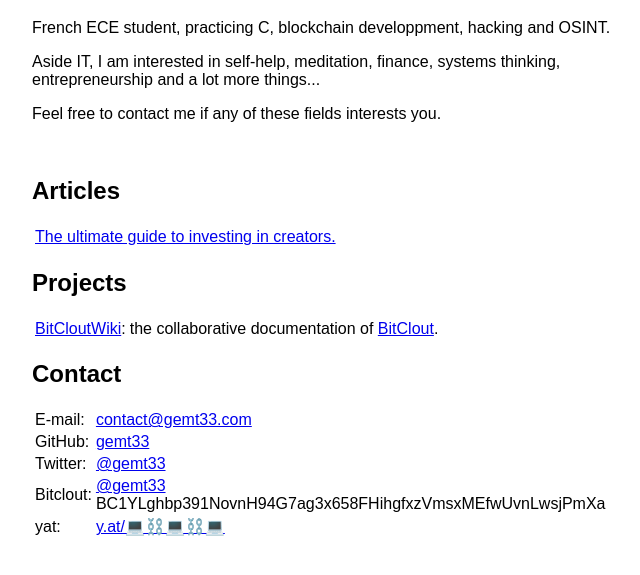
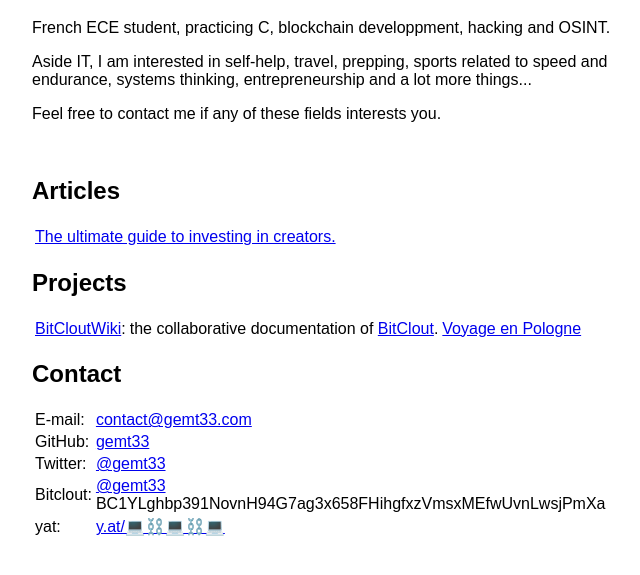
Before and after one commit to gemt33/gemt33.github.io, a plain HTML site: page index.html in a window 1280 px wide. Shown: the part 61-636 px from the top of the page, without its empty margins (308-948 px from the left). Drawn offline with Linux system fonts and the light colour scheme.

Commit message:
Update index.html

```diff
--- a/index.html
+++ b/index.html
@@ -41,7 +41,7 @@
 <h1>gemt&rsquo;s website</h1>
 
 <p>French ECE student, practicing C, blockchain developpment, hacking and OSINT.</p>
-  <p>Aside IT, I am interested in self-help, meditation, finance, systems thinking, entrepreneurship and a lot more things... </p>
+  <p>Aside IT, I am interested in self-help, travel, prepping, sports related to speed and endurance, systems thinking, entrepreneurship and a lot more things... </p>
     <p>Feel free to contact me if any of these fields interests you.</p>
 
 <br>
@@ -61,6 +61,7 @@
   <tr>
     <td><a href="https://bitcloutwiki.org" target="_blank" rel="noopener noreferrer">BitCloutWiki</a>:</td>
     <td>the collaborative documentation of <a href="https://bitclout.com" target="_blank" rel="noopener noreferrer">BitClout</a>.</td>
+    <td><a href="https://t.me/s/gemtPoland" target="_blank" rel="noopener noreferrer">Voyage en Pologne</a></td>
   </tr>
 </table>
 
```
